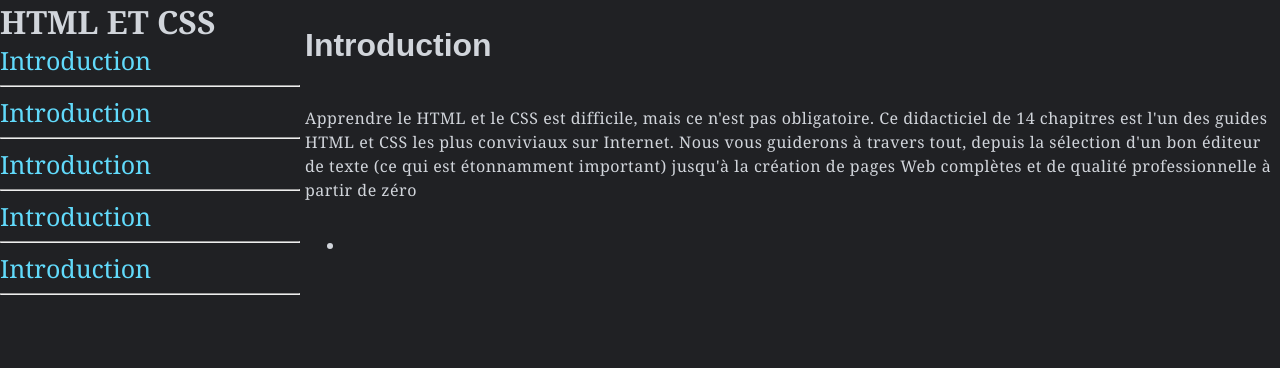
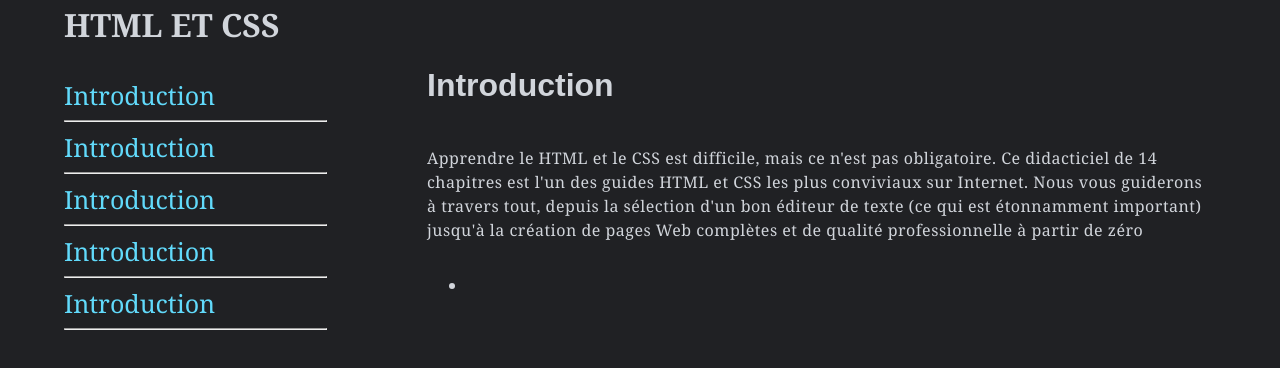
Before and after one commit to Annette-Bwemere-Salama/anny-consulting-html-css, a plain HTML site: page index.html in a window 1280 px wide. Drawn offline with Linux system fonts and the light colour scheme.

Commit message:
general typography

```diff
--- a/styles.css
+++ b/styles.css
@@ -23,17 +23,35 @@
 body{
     font-family: Georgia, 'Times New Roman', Times, serif;
     margin: 0 auto;
-    padding: auto;
+    width: 90%;
+    display: flex;
+
 }
 
 nav > a{
+
     color: var(--color-link-1);
    font-size: 25px;
    text-decoration: none;
+
 }
 nav {
     border-right: #58A6FF;
     gap: 5px;
+    margin: auto;
+    margin-right: 20px;
+    width: 25%;
+
+}
+
+main {
+    margin-top: 2.5rem;
+    width: 75%;
+    margin-left: 5rem;
+}
+
+hr{
+    color: #9E9E9E;
 }
 section{
     display: flex;
@@ -57,20 +75,6 @@ h2 {
     font-weight: 700; /* en gras */
 }
 
-h3 {
-    font-size: 18.72px;
-    font-weight: 700; /* en gras */
-}
-
-h4 {
-    font-size: 16px;
-    font-weight: 700; /* en gras */
-}
-
-h5 {
-    font-size: 13.28px;
-    font-weight: 700; /* en gras */
-}
 
 h6 {
     font-size: 10.72px;
@@ -80,10 +84,12 @@ h6 {
 header {
     font-size: 32px;
     font-weight: bold;
+    margin-top: 1%;
+    margin-bottom: 2rem;
 }
 
 
-@media (min-width: 800px) {
+/* @media (min-width: 800px) {
     #navbar {
         position: fixed;
         left: 0;
@@ -95,4 +101,4 @@ header {
     #main-doc {
         margin-left: 305px;
     }
-}
+} */
```
